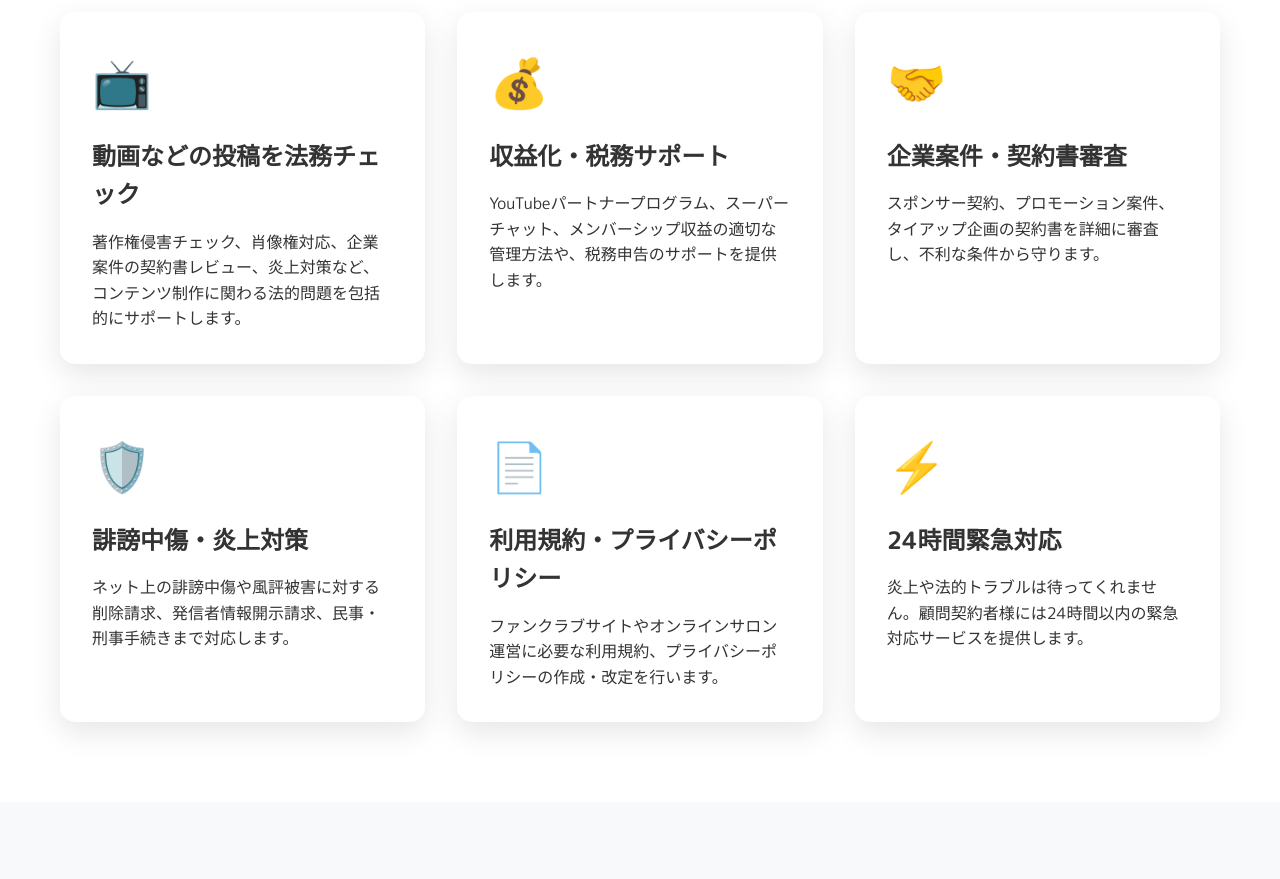
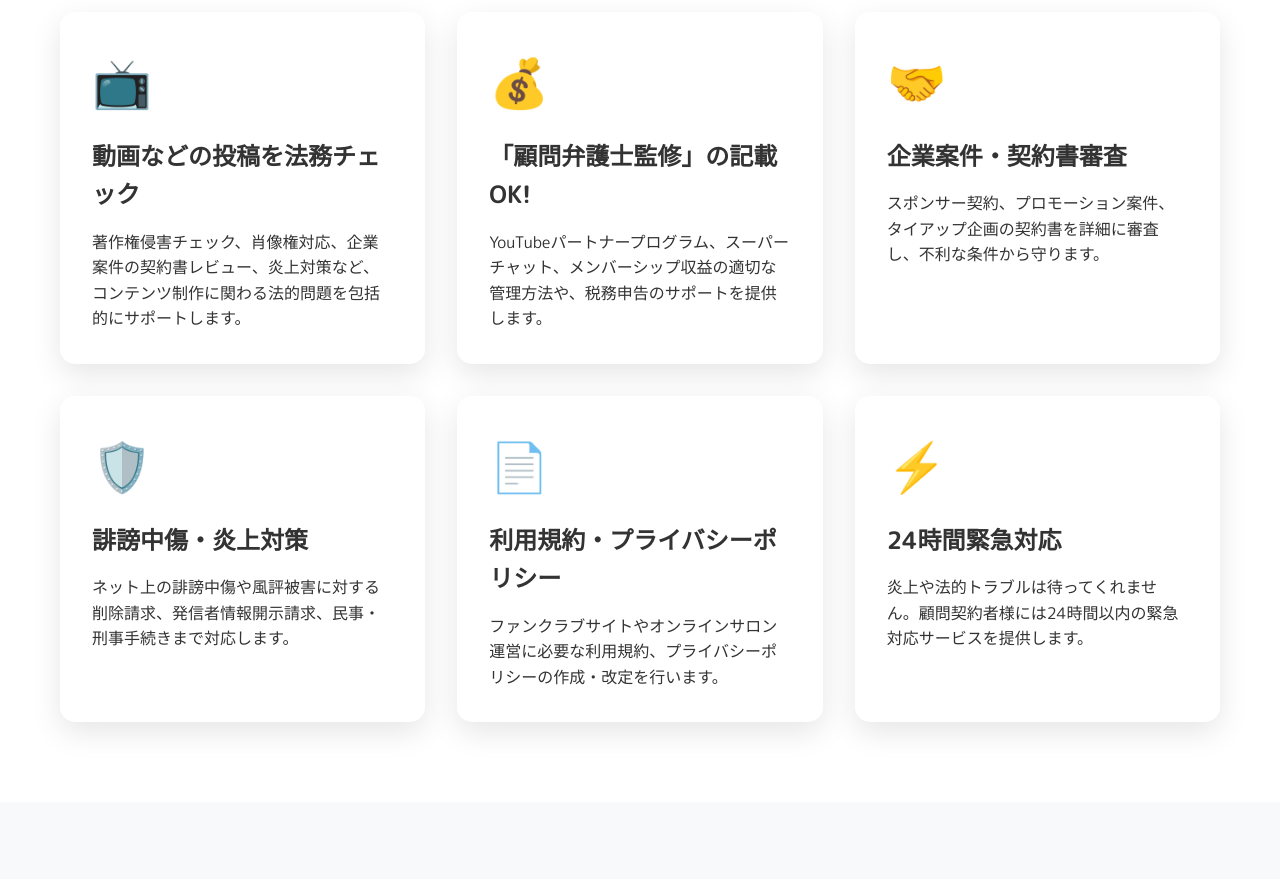
Before and after one commit to lawyer-kitagawa/support4influencers, a plain HTML site: page index.html in a window 1280 px wide. Shown: the part 860-1739 px from the top of the page. Drawn offline with Linux system fonts and the light colour scheme.

Commit message:
微調整

```diff
--- a/index.html
+++ b/index.html
@@ -449,7 +449,7 @@
                     </div>
                     <div class="service-card animate-fade-up animate-delay-1">
                         <div class="service-icon">💰</div>
-                        <h3>収益化・税務サポート</h3>
+                        <h3>「顧問弁護士監修」の記載OK!</h3>
                         <p>YouTubeパートナープログラム、スーパーチャット、メンバーシップ収益の適切な管理方法や、税務申告のサポートを提供します。</p>
                     </div>
                     <div class="service-card animate-fade-up animate-delay-2">
```
